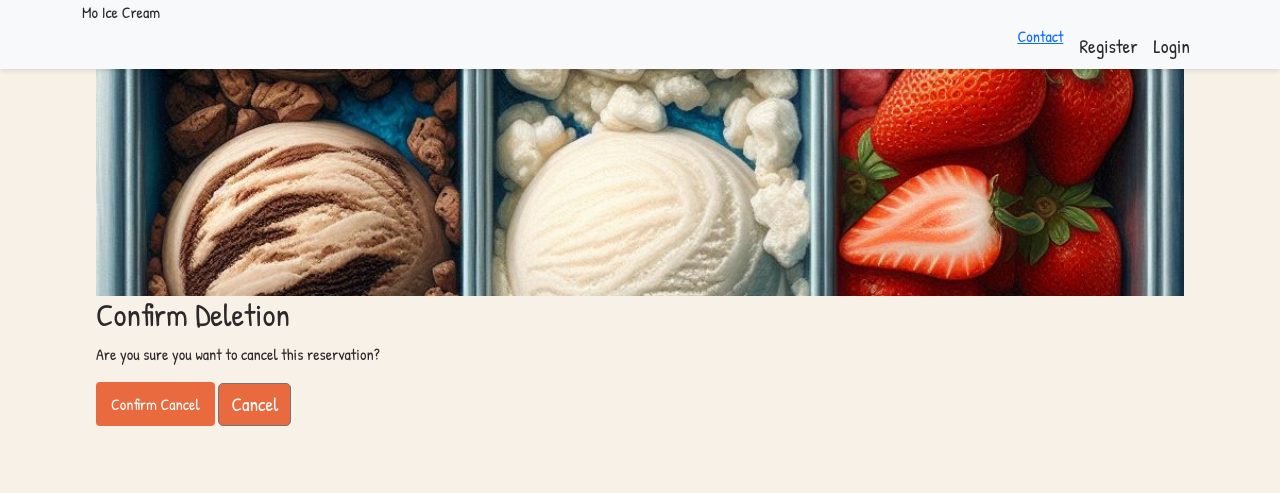
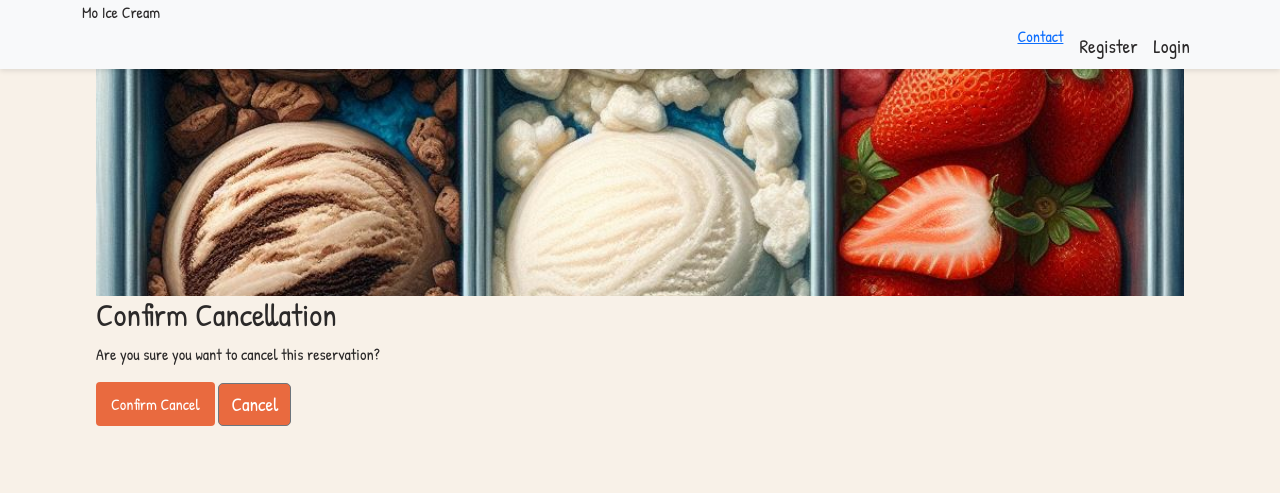
Before and after one commit to primarypigments/Mo_Ice_Cream, a Django app: template reservation/templates/reservation/cancel_reservation_confirm.html in a window 1280 px wide. Shown: the top 493 px of the page. Run offline with Django 5.2, Linux system fonts and the light colour scheme; the template is opened without the code that fills it, so the values that code supplies are empty; some libraries are stand-ins or nearby versions.

Commit message:
Correct cancellation heading

```diff
--- a/reservation/templates/reservation/cancel_reservation_confirm.html
+++ b/reservation/templates/reservation/cancel_reservation_confirm.html
@@ -1,7 +1,7 @@
 {% extends "base.html" %}
 {% block content %}
 
-<h2>Confirm Deletion</h2>
+<h2>Confirm Cancellation</h2>
   <p>Are you sure you want to cancel this reservation?</p>
 
   <form method="post">
```
